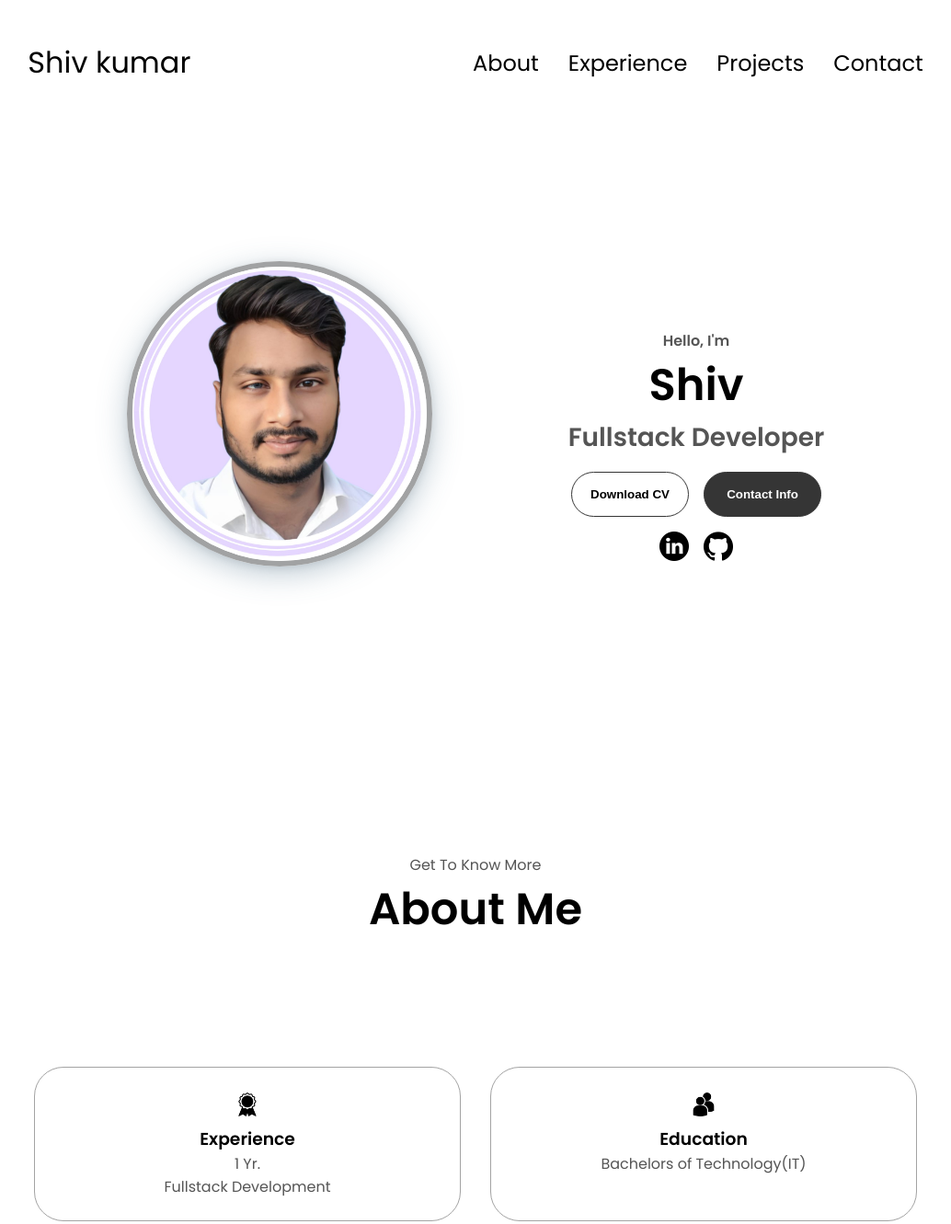
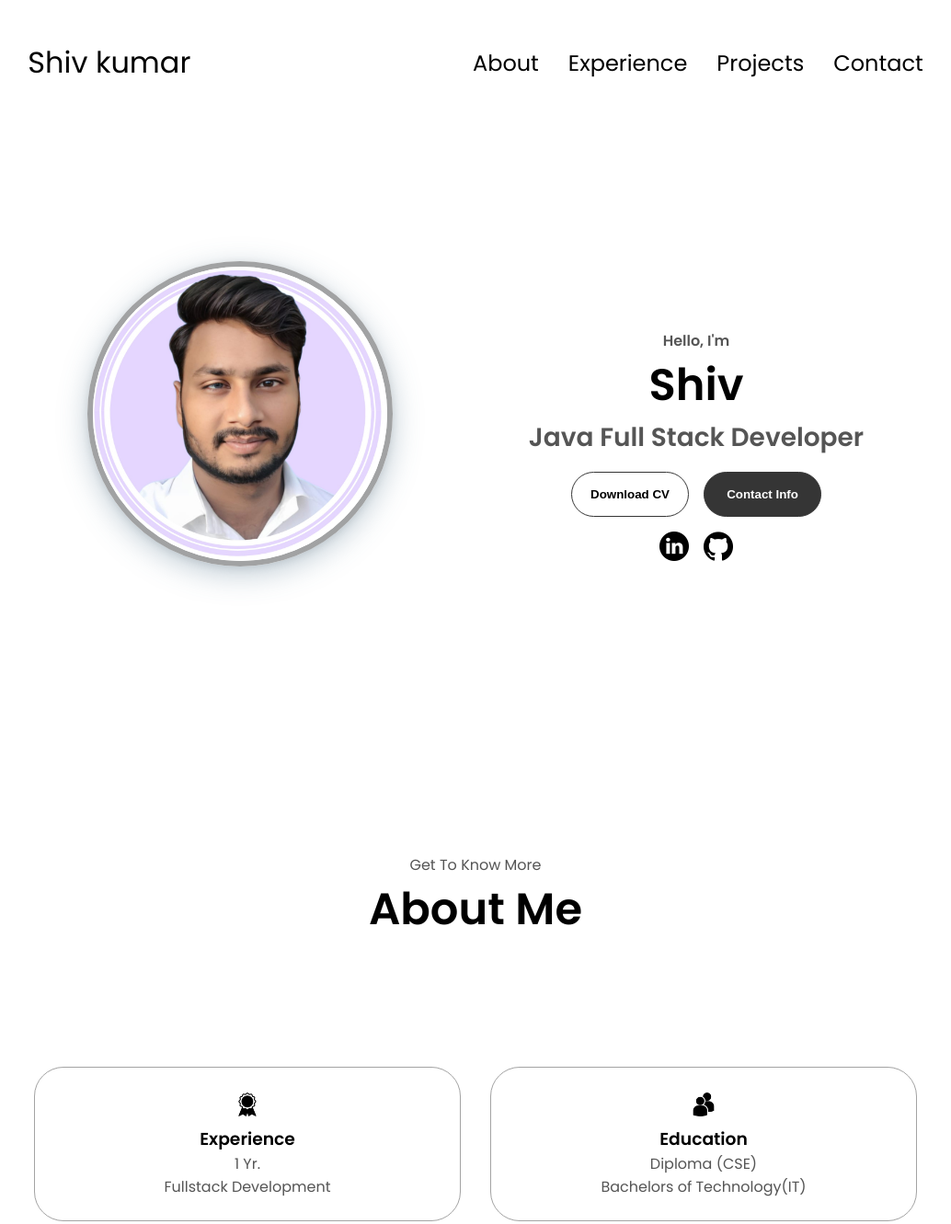
Before and after one commit to Shivkumarumar519/personal_portfolio, a plain HTML site: page index.html in a window 1280 px wide. Shown: the top 1331 px of the page at 92% size, without its empty margins (123-1157 px from the left). Drawn offline with Linux system fonts and the light colour scheme.

Commit message:
Update index.html

```diff
--- a/index.html
+++ b/index.html
@@ -4,7 +4,7 @@
     <meta charset="UTF-8" />
     <meta http-equiv="X-UA-Compatible" content="IE=edge" />
     <meta name="viewport" content="width=device-width, initial-scale=1.0" />
-    <link rel="icon" type="image/png" href="assets/shiv.jpeg" />
+    <link rel="icon" type="image/png" href="assets/shivprofile.jpeg" />
     <title>Shiv kumar umar</title>
     <link rel="stylesheet" href="style.css" />
     <link rel="stylesheet" href="mediaqueries.css" />
@@ -46,7 +46,7 @@
       <div class="section__text">
         <p class="section__text__p1">Hello, I'm</p>
         <h1 class="title">Shiv</h1>
-        <p class="section__text__p2">Fullstack Developer</p>
+        <p class="section__text__p2"><span class="java-animate">Java</span> Full Stack Developer</p>
         <div class="btn-container">
           <button
             class="btn btn-color-2"
@@ -97,7 +97,7 @@
                 class="icon"
               />
               <h3>Education</h3>
-              <p>Bachelors of Technology(IT)</p>
+              <p>Diploma (CSE) <br/>Bachelors of Technology(IT)</p>
             </div>
           </div>
           <div class="text-container">
```
